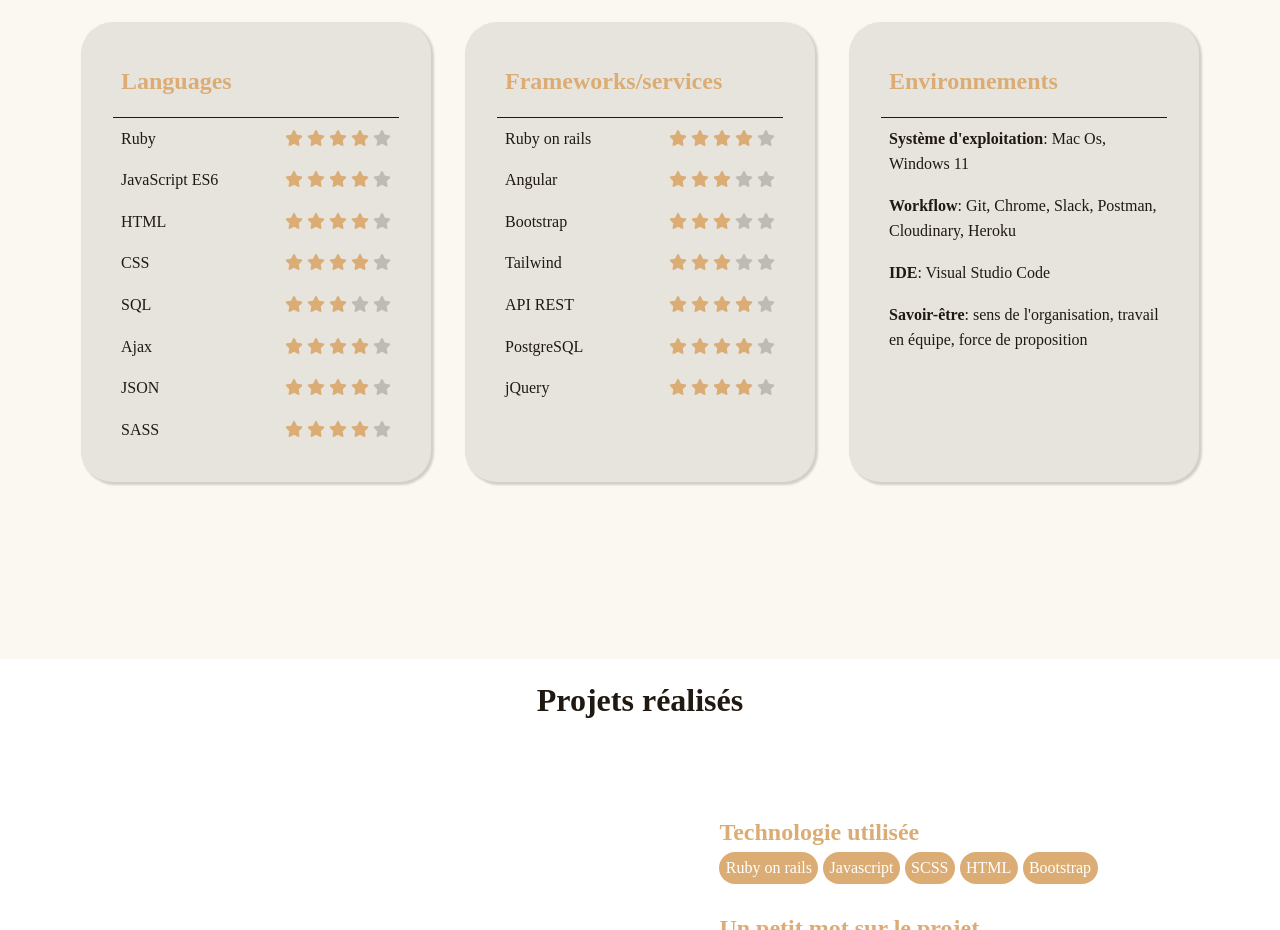
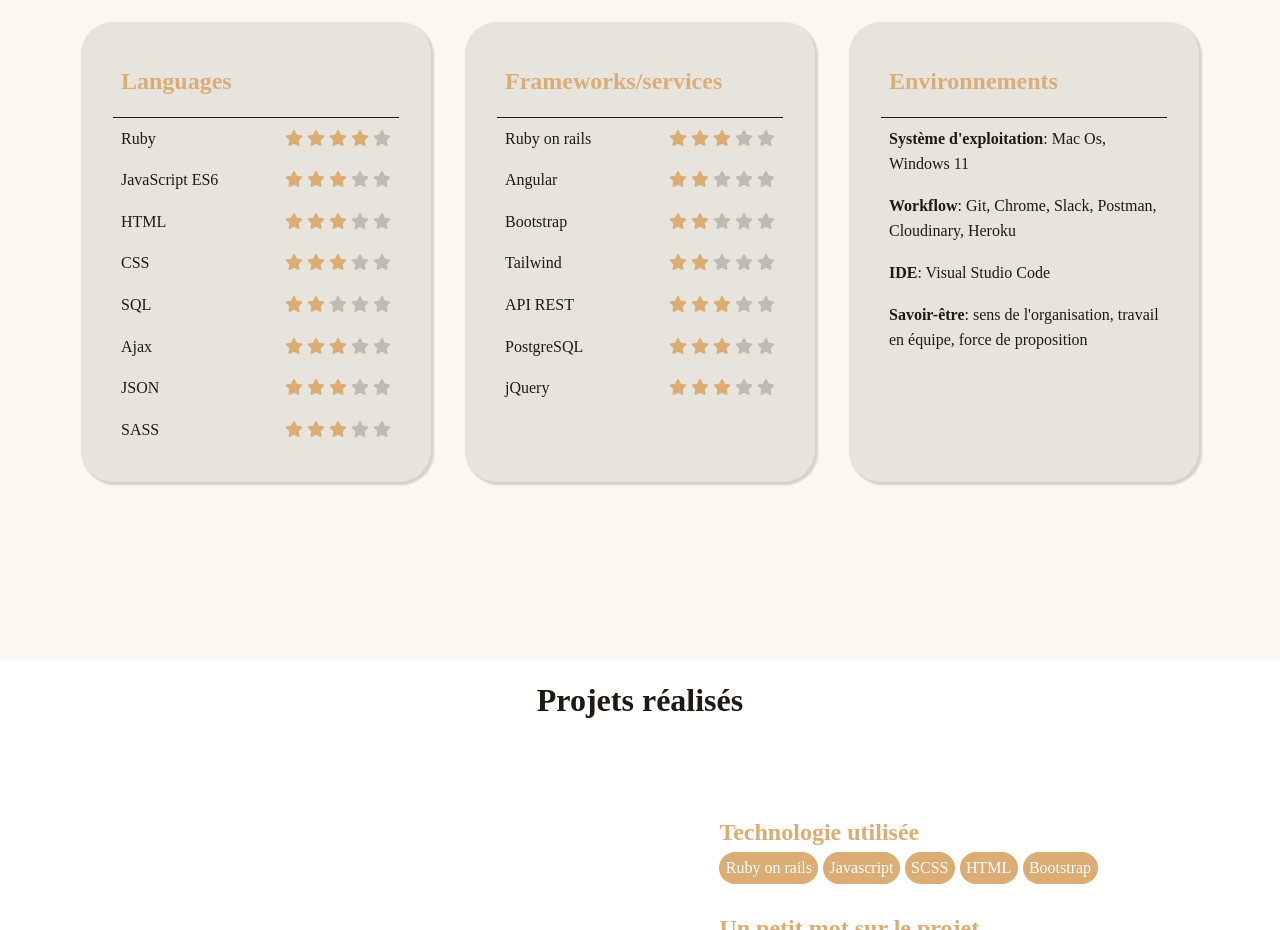
Before and after one commit to Charlotte6944/CVWebsite, a website: page index.html in a window 1280 px wide. Shown: the part 1760-2690 px from the top of the page. Drawn offline with nearby package versions, Linux system fonts and the light colour scheme; some packages are replaced by stand-ins of ours; grey boxes are pictures that could not be loaded; a script that the page names is missing; a web font is replaced by a local one.

Commit message:
modification étoiles

```diff
--- a/index.html
+++ b/index.html
@@ -130,7 +130,7 @@
               <i class="fa-solid fa-star fa-star-yellow"></i>
               <i class="fa-solid fa-star fa-star-yellow"></i>
               <i class="fa-solid fa-star fa-star-yellow"></i>
-              <i class="fa-solid fa-star fa-star-yellow"></i>
+              <i class="fa-solid fa-star fa-star-black"></i>
               <i class="fa-solid fa-star fa-star-black"></i>
             </div>
           </div>
@@ -140,7 +140,7 @@
               <i class="fa-solid fa-star fa-star-yellow"></i>
               <i class="fa-solid fa-star fa-star-yellow"></i>
               <i class="fa-solid fa-star fa-star-yellow"></i>
-              <i class="fa-solid fa-star fa-star-yellow"></i>
+              <i class="fa-solid fa-star fa-star-black"></i>
               <i class="fa-solid fa-star fa-star-black"></i>
             </div>
           </div>
@@ -150,7 +150,7 @@
               <i class="fa-solid fa-star fa-star-yellow"></i>
               <i class="fa-solid fa-star fa-star-yellow"></i>
               <i class="fa-solid fa-star fa-star-yellow"></i>
-              <i class="fa-solid fa-star fa-star-yellow"></i>
+              <i class="fa-solid fa-star fa-star-black"></i>
               <i class="fa-solid fa-star fa-star-black"></i>
             </div>
           </div>
@@ -159,7 +159,7 @@
             <div class="stars">
               <i class="fa-solid fa-star fa-star-yellow"></i>
               <i class="fa-solid fa-star fa-star-yellow"></i>
-              <i class="fa-solid fa-star fa-star-yellow"></i>
+              <i class="fa-solid fa-star fa-star-black"></i>
               <i class="fa-solid fa-star fa-star-black"></i>
               <i class="fa-solid fa-star fa-star-black"></i>
             </div>
@@ -170,7 +170,7 @@
               <i class="fa-solid fa-star fa-star-yellow"></i>
               <i class="fa-solid fa-star fa-star-yellow"></i>
               <i class="fa-solid fa-star fa-star-yellow"></i>
-              <i class="fa-solid fa-star fa-star-yellow"></i>
+              <i class="fa-solid fa-star fa-star-black"></i>
               <i class="fa-solid fa-star fa-star-black"></i>
             </div>
           </div>
@@ -180,7 +180,7 @@
               <i class="fa-solid fa-star fa-star-yellow"></i>
               <i class="fa-solid fa-star fa-star-yellow"></i>
               <i class="fa-solid fa-star fa-star-yellow"></i>
-              <i class="fa-solid fa-star fa-star-yellow"></i>
+              <i class="fa-solid fa-star fa-star-black"></i>
               <i class="fa-solid fa-star fa-star-black"></i>
             </div>
           </div>
@@ -190,7 +190,7 @@
               <i class="fa-solid fa-star fa-star-yellow"></i>
               <i class="fa-solid fa-star fa-star-yellow"></i>
               <i class="fa-solid fa-star fa-star-yellow"></i>
-              <i class="fa-solid fa-star fa-star-yellow"></i>
+              <i class="fa-solid fa-star fa-star-black"></i>
               <i class="fa-solid fa-star fa-star-black"></i>
             </div>
           </div>
@@ -203,7 +203,7 @@
               <i class="fa-solid fa-star fa-star-yellow"></i>
               <i class="fa-solid fa-star fa-star-yellow"></i>
               <i class="fa-solid fa-star fa-star-yellow"></i>
-              <i class="fa-solid fa-star fa-star-yellow"></i>
+              <i class="fa-solid fa-star fa-star-black"></i>
               <i class="fa-solid fa-star fa-star-black"></i>
             </div>
           </div>
@@ -212,7 +212,7 @@
             <div class="stars">
               <i class="fa-solid fa-star fa-star-yellow"></i>
               <i class="fa-solid fa-star fa-star-yellow"></i>
-              <i class="fa-solid fa-star fa-star-yellow"></i>
+              <i class="fa-solid fa-star fa-star-black"></i>
               <i class="fa-solid fa-star fa-star-black"></i>
               <i class="fa-solid fa-star fa-star-black"></i>
             </div>
@@ -222,7 +222,7 @@
             <div class="stars">
               <i class="fa-solid fa-star fa-star-yellow"></i>
               <i class="fa-solid fa-star fa-star-yellow"></i>
-              <i class="fa-solid fa-star fa-star-yellow"></i>
+              <i class="fa-solid fa-star fa-star-black"></i>
               <i class="fa-solid fa-star fa-star-black"></i>
               <i class="fa-solid fa-star fa-star-black"></i>
             </div>
@@ -232,7 +232,7 @@
             <div class="stars">
               <i class="fa-solid fa-star fa-star-yellow"></i>
               <i class="fa-solid fa-star fa-star-yellow"></i>
-              <i class="fa-solid fa-star fa-star-yellow"></i>
+              <i class="fa-solid fa-star fa-star-black"></i>
               <i class="fa-solid fa-star fa-star-black"></i>
               <i class="fa-solid fa-star fa-star-black"></i>
             </div>
@@ -243,7 +243,7 @@
               <i class="fa-solid fa-star fa-star-yellow"></i>
               <i class="fa-solid fa-star fa-star-yellow"></i>
               <i class="fa-solid fa-star fa-star-yellow"></i>
-              <i class="fa-solid fa-star fa-star-yellow"></i>
+              <i class="fa-solid fa-star fa-star-black"></i>
               <i class="fa-solid fa-star fa-star-black"></i>
             </div>
           </div>
@@ -253,7 +253,7 @@
               <i class="fa-solid fa-star fa-star-yellow"></i>
               <i class="fa-solid fa-star fa-star-yellow"></i>
               <i class="fa-solid fa-star fa-star-yellow"></i>
-              <i class="fa-solid fa-star fa-star-yellow"></i>
+              <i class="fa-solid fa-star fa-star-black"></i>
               <i class="fa-solid fa-star fa-star-black"></i>
             </div>
           </div>
@@ -263,7 +263,7 @@
               <i class="fa-solid fa-star fa-star-yellow"></i>
               <i class="fa-solid fa-star fa-star-yellow"></i>
               <i class="fa-solid fa-star fa-star-yellow"></i>
-              <i class="fa-solid fa-star fa-star-yellow"></i>
+              <i class="fa-solid fa-star fa-star-black"></i>
               <i class="fa-solid fa-star fa-star-black"></i>
             </div>
           </div>
```
